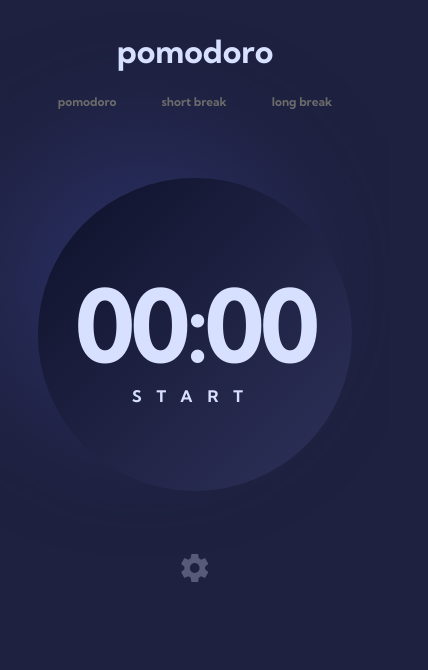
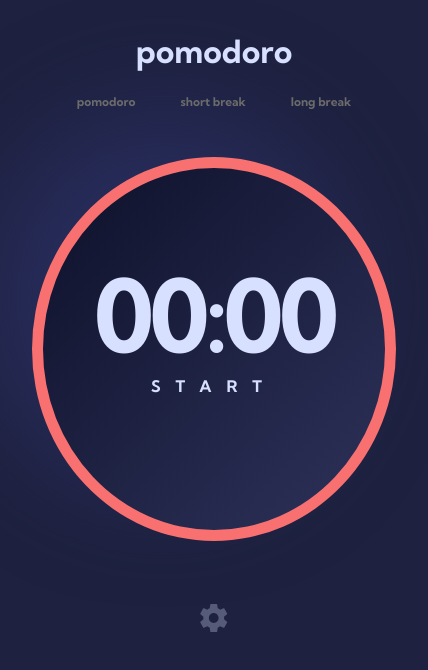
Before and after one commit to zehraecer/pomodoro, a React (Vite) app: page / in a window 390 px wide. Shown: the top 670 px of the page, 428 px wide, since content can reach past the window. Built offline with nearby package versions, Linux system fonts and the light colour scheme; no server answers.

Commit message:
css'de değişiklik  yapıldı

```diff
--- a/src/index.css
+++ b/src/index.css
@@ -37,6 +37,7 @@ body {
   display: flex;
   gap: 5px;
   padding-block: 8px;
+  justify-content: center;
 
   a {
     cursor: pointer;
@@ -47,7 +48,7 @@ body {
     color: #6b6b6b;
     padding: 19px 25px;
 
-    &:active {
+    &:hover {
       border-radius: 26.5px;
       background-color: #F87070;
       color: #1E213F;
@@ -66,11 +67,13 @@ body {
 
 .content {
   cursor: pointer;
-  margin-top: 45px;
-  padding: 118px 78px;
+  width: 250px;
+  height: 192px;
+  margin-top: 25px;
+  padding: 112px 78px;
   background: linear-gradient(315deg, #2E325A 0%, #0E112A 100%);
   border-radius: 50%;
-  /* border: 9px solid #F87070; */
+  border: 11px solid #F87070;
 
   span {
     font-size: 100px;
@@ -198,6 +201,7 @@ input[type="number" i] {
 
   .btns {
 
+
     a {
       padding: 15px 20px;
       font-size: 12px;
@@ -208,8 +212,8 @@ input[type="number" i] {
   }
 
   .content {
-    margin-top: 45px;
-    padding: 85px 30px;
+    margin-top: 24px;
+    padding: 85px 46px;
   }
 
   .modal-form {
```
